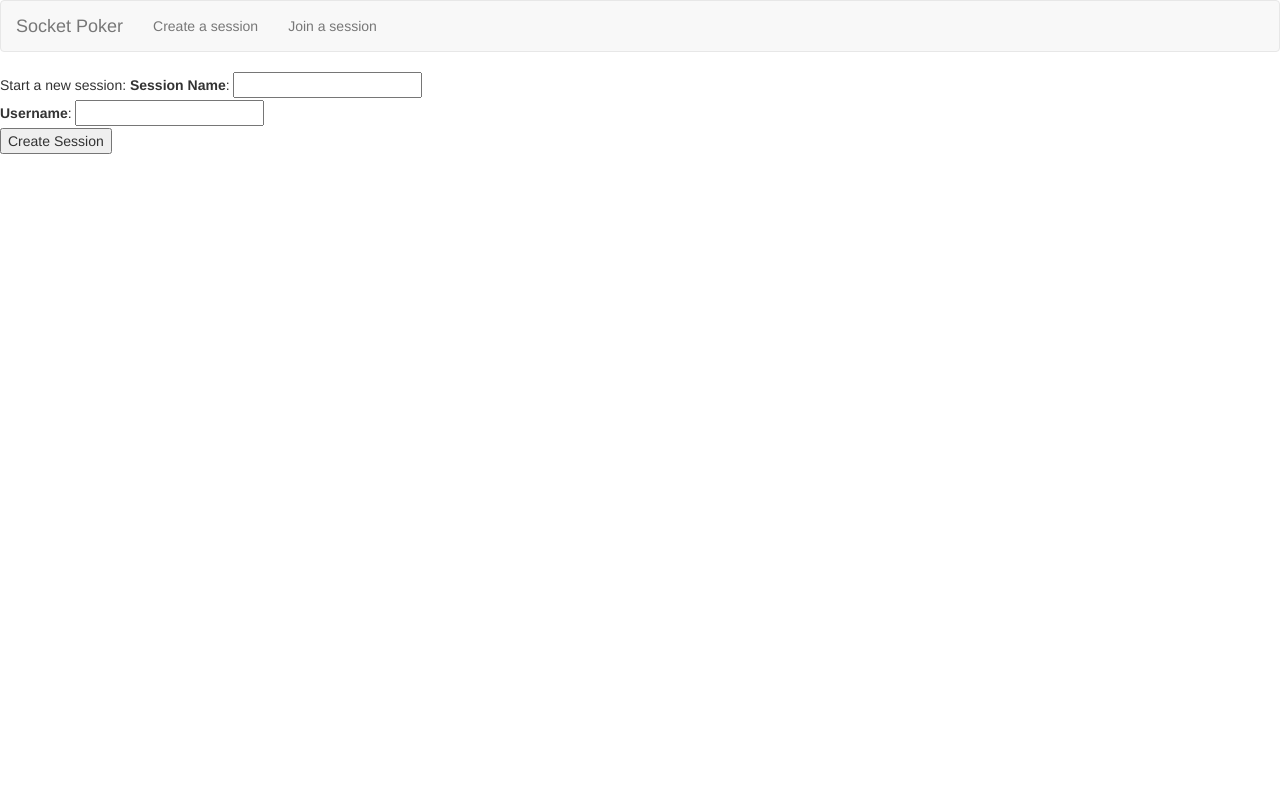
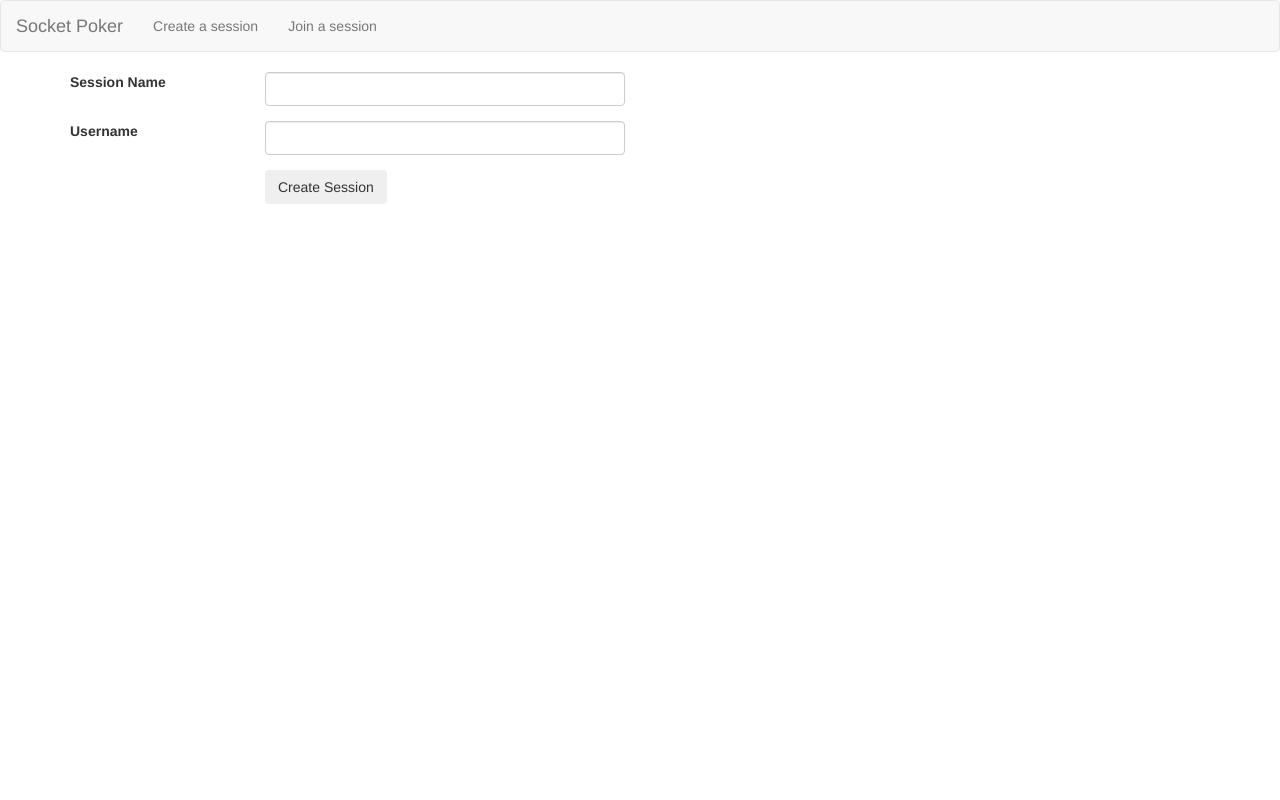
Before and after one commit to philwade/socket-poker, a Flask app: page /create in a window 1280 px wide. Run offline with Flask 2, Linux system fonts and the light colour scheme; some libraries are stand-ins or nearby versions.

Commit message:
Bootstrapped the create form and added a better gitignore
Pulled the gitignore from https://github.com/github/gitignore/blob/master/Python.gitignore

```diff
--- a/forms.py
+++ b/forms.py
@@ -3,6 +3,6 @@ from wtforms import StringField, SubmitField
 from wtforms.validators import DataRequired
 
 class CreateForm(Form):
-    name = StringField('Session Name', validators=[DataRequired()])
-    username = StringField('Username', validators=[DataRequired()])
+    sessionName = StringField('Session Name', validators=[DataRequired(message="required")])
+    username = StringField('Username', validators=[DataRequired(message="required")])
     submit = SubmitField('Create Session')
--- a/main.py
+++ b/main.py
@@ -19,7 +19,7 @@ def session(token):
 def join():
     return render_template('join.html')
 
-@app.route('/create')
+@app.route('/create', methods=['GET', 'POST'])
 def create():
     form = CreateForm()
 
--- a/templates/create.html
+++ b/templates/create.html
@@ -1,7 +1,25 @@
 {% extends "layout.html" %}
 {% block body %}
-	Start a new session:
-	{{ form.name.label }}: {{ form.name() }} {% for error in form.name.errors %}{{ error }}{% endfor %}<br>
-	{{ form.username.label }}: {{ form.username() }} {% for error in form.username.errors %}{{ error }}{% endfor %}<br>
-	{{ form.submit() }}
+<form method="POST">
+    {{ form.hidden_tag() }}
+    <div class="form-group row {{ 'has-error' if form.sessionName.errors else '' }}">
+        {{ form.sessionName.label(class="col-sm-2 control-label") }}
+        <div class="col-sm-4">
+            {{ form.sessionName(class="form-control") }}
+            {% for error in form.sessionName.errors %}<span class="help-block">{{ error }}</span>{% endfor %}
+        </div>
+    </div>
+    <div class="form-group row {{ 'has-error' if form.username.errors else '' }}">
+        {{ form.username.label(class="col-sm-2 control-label") }}
+        <div class="col-sm-4">
+          {{ form.username(class="form-control") }}
+          {% for error in form.username.errors %}<span class="help-block">{{ error }}</span>{% endfor %}
+        </div>
+    </div>
+    <div class="form-group row">
+        <div class="col-sm-offset-2 col-sm-4">
+            {{ form.submit(class="btn btn-secondary") }}
+        </div>
+    </div>
+</form>
 {% endblock %}
--- a/templates/layout.html
+++ b/templates/layout.html
@@ -25,6 +25,8 @@
                 </ul>
             </div>
     </nav>
-    {% block body %}{% endblock %}
+    <div class="container">
+        {% block body %}{% endblock %}
+    </div>
 </body>
 </html>
```
Also changed, not shown: 1 other file.
